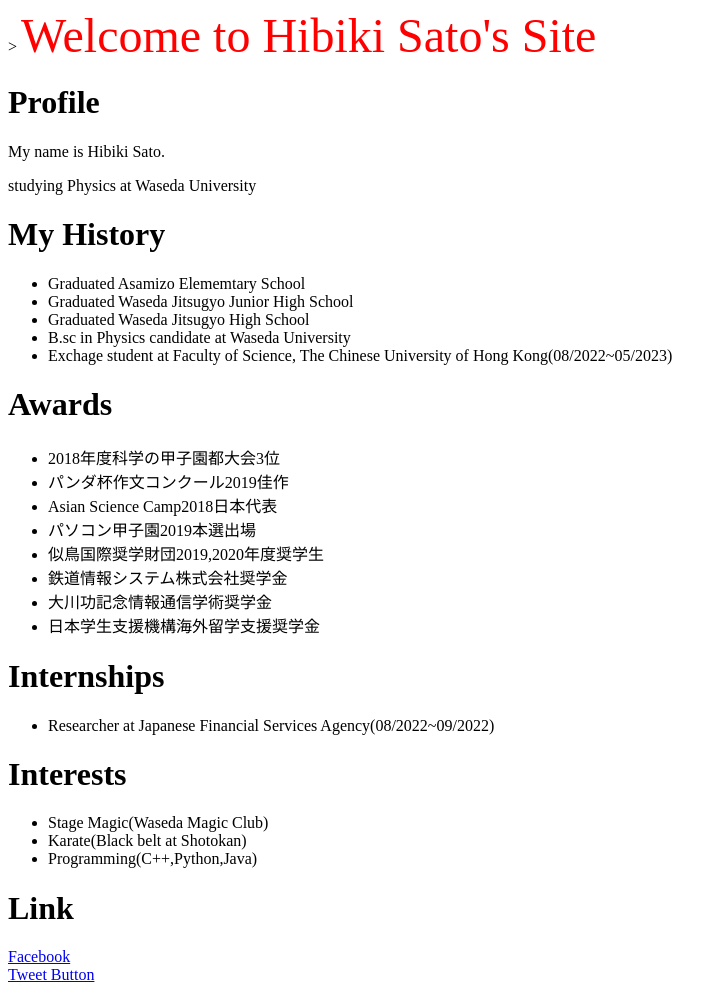
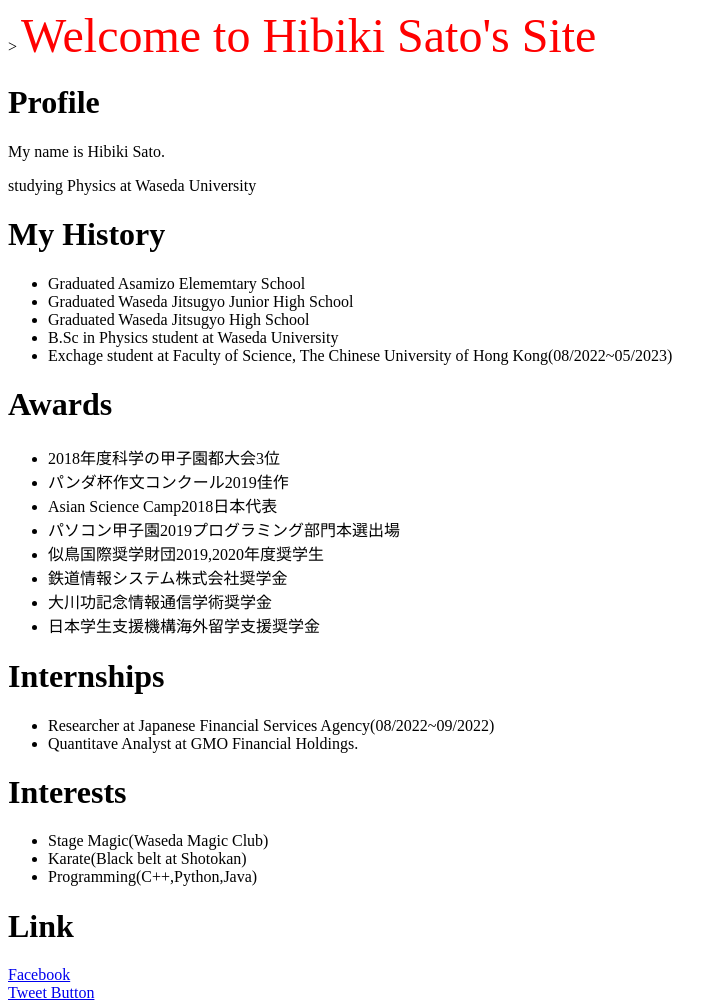
Before and after one commit to hibiku2002/hibiku2002.github.io, a plain HTML site: page index.html in a window 1280 px wide. Shown: the whole page, without its empty margins (0-727 px from the left). Drawn offline with Linux system fonts and the light colour scheme.

Commit message:
Update index.html

```diff
--- a/index.html
+++ b/index.html
@@ -14,7 +14,7 @@
 <li>Graduated Asamizo Elememtary School</li>
 <li>Graduated Waseda Jitsugyo Junior High School</li>
 <li>Graduated Waseda Jitsugyo High School</li>
-<li>B.sc in Physics candidate at Waseda University</li>
+<li>B.Sc in Physics student at Waseda University</li>
 <li>Exchage student at Faculty of Science, The Chinese University of Hong Kong(08/2022~05/2023)</li>
 </ul>
 <h1>Awards</h1>
@@ -22,7 +22,7 @@
 	<li>2018年度科学の甲子園都大会3位</li>
 	<li>パンダ杯作文コンクール2019佳作</li>
 	<li>Asian Science Camp2018日本代表</li>
-	<li>パソコン甲子園2019本選出場</li>
+	<li>パソコン甲子園2019プログラミング部門本選出場</li>
 
 	<li>似鳥国際奨学財団2019,2020年度奨学生</li>
 	<li>鉄道情報システム株式会社奨学金</li>
@@ -32,6 +32,7 @@
 <h1>Internships</h1>
 <ul>
 	<li>Researcher at Japanese Financial Services Agency(08/2022~09/2022)</li>
+	<li>Quantitave Analyst at GMO Financial Holdings.</li>
 </ul>
 <h1>Interests</h1>
 	<ul>
```
